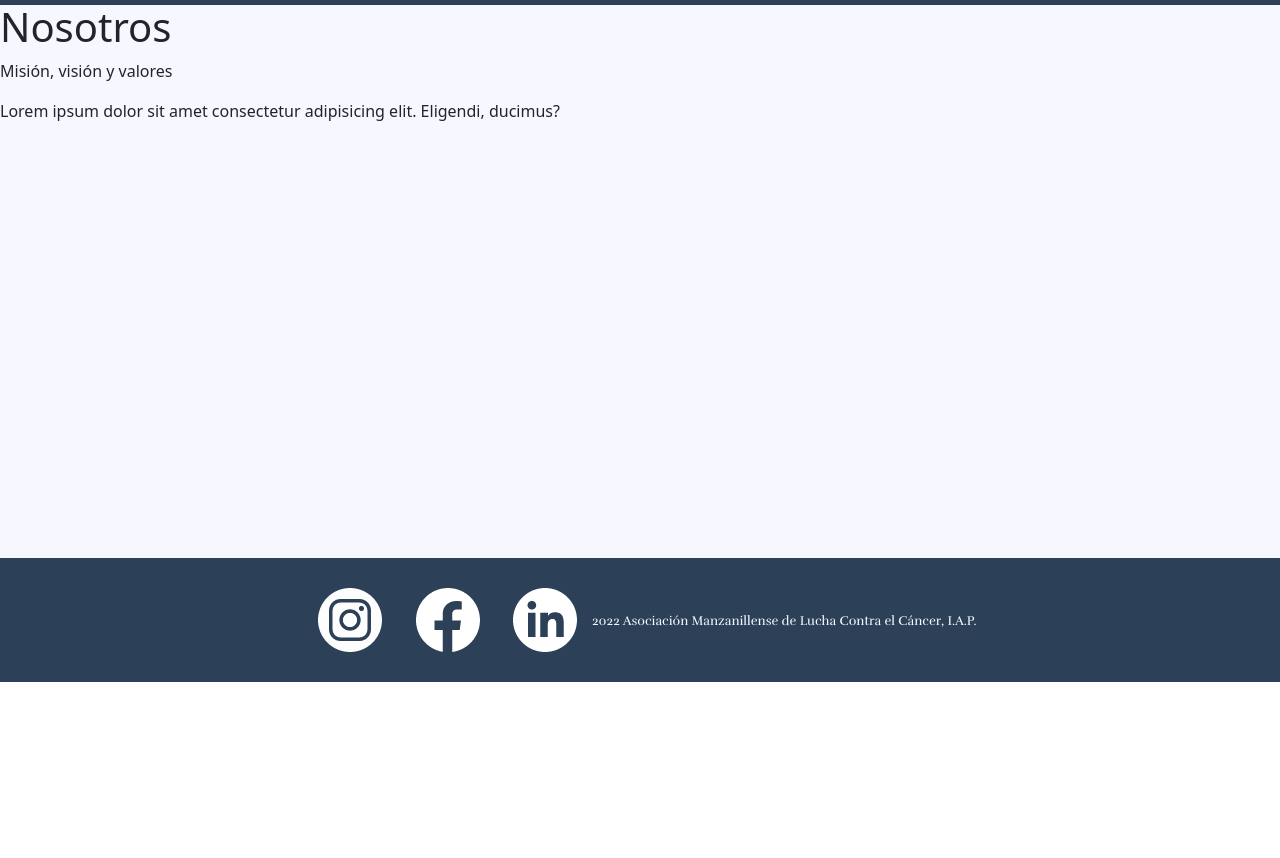
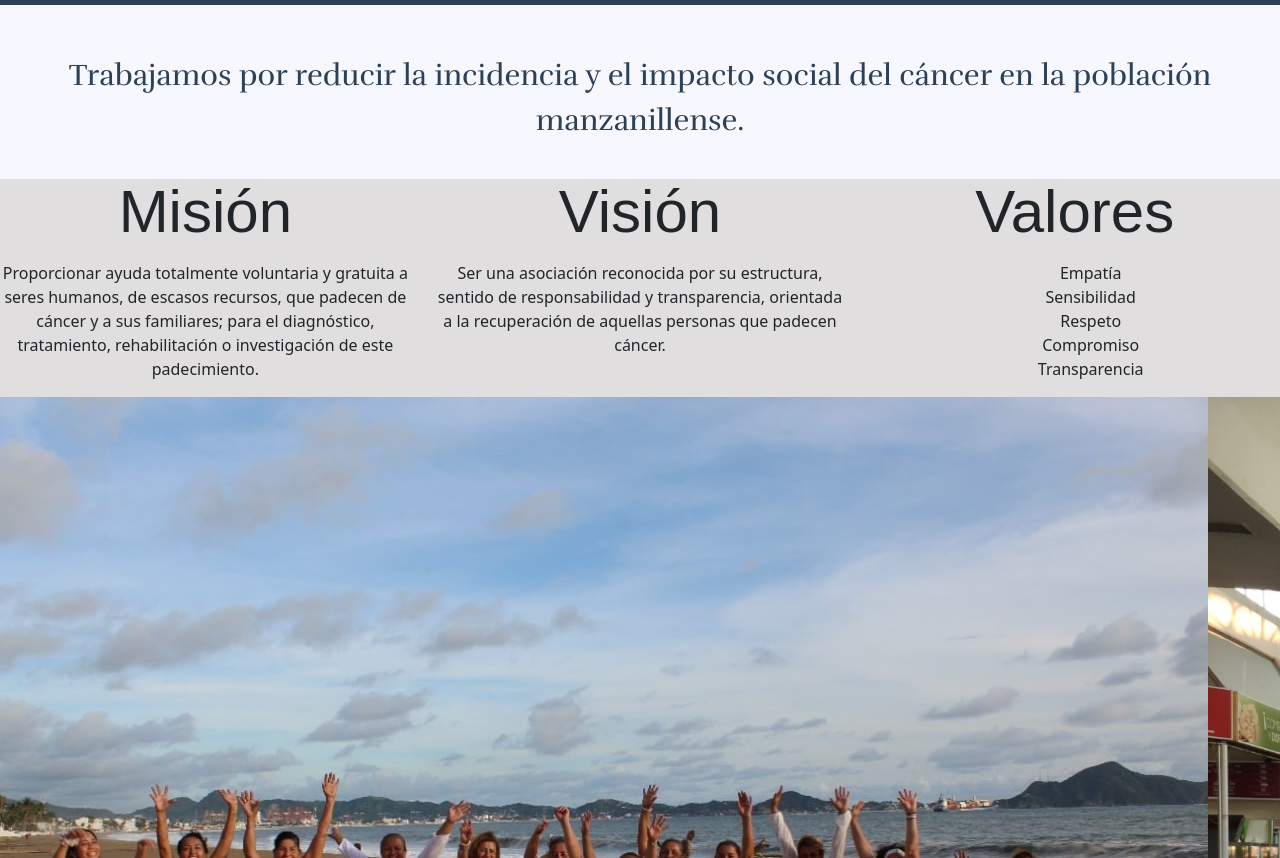
Before and after one commit to ApoloSanchez/site-AMLCC, a plain HTML site: page pages/nosotros.html in a window 1280 px wide. Shown: the part 82-940 px from the top of the page. Before the commit the page ends 800 px from the top, so only its background shows below. Drawn offline with nearby package versions, Linux system fonts and the light colour scheme; a web font is replaced by a local one.

Commit message:
Se agregó seccion Plan estratégico y carrusel de fotos a Nosotros

```diff
--- a/css/style.css
+++ b/css/style.css
@@ -57,12 +57,31 @@ main{
     line-height: 1.5;
     padding: 50px 30px 20px;
     text-align: center;
+    color: #2C4058;
 }
 .text3{
     font-family: 'Oxygen', sans-serif;
     font-size: 25px;
     font-weight: 400;
     line-height: 1.5;
+}
+button{
+    font-size:14px;
+    font-family:'Oxygen', sans-serif;
+    font-weight:bold;
+    color:white;
+    background:#e7356f;
+    border: 0px;
+    border-radius: 5px;
+    width:80px;
+    height:30px;
+}
+button:hover{
+    background:#f8ae00;
+    font-weight:bolder;
+}
+.rowhigh{
+    background-color: rgb(224, 222, 222);
 }
 
 /* BANNER */
@@ -89,39 +108,8 @@ main{
     background-repeat: no-repeat;
     background-position: center;
 }
-button{
-    font-size:14px;
-    font-family:'Oxygen', sans-serif;
-    font-weight:bold;
-    color:white;
-    background:#e7356f;
-    border: 0px;
-    border-radius: 5px;
-    width:80px;
-    height:30px;
-   }
-button:hover{
-    background:#f8ae00;
-    font-weight:bolder;
-}
 
-/* GALERÍA DE APOYOS */
-/* .services-cards{
-    max-width: 75%;
-    margin: 0 auto;
-    display: grid;
-    grid-template-columns: repeat(4,1fr);
-    justify-content: center;
-    justify-items: center;
-    grid-row-gap: 15px;
-}
-.grid-container img{
-    border-radius: 10%;
-}
-.grid-container p{
-    text-align: center;
-    color: #2C4058;
-} */
+
 
 /* FOOTER */
 .footer{
--- a/pages/nosotros.html
+++ b/pages/nosotros.html
@@ -34,18 +34,48 @@
     </header>
 
     <main class="main-nosotros">
-        <h1>Nosotros</h1>
-        <p>Misión, visión y valores</p>
-        <p>Lorem ipsum dolor sit amet consectetur adipisicing elit. Eligendi, ducimus?</p>
-
-        <!-- Plan estratégico (misión, visión, valores) -->
-
-        <!-- Redes de las que formamos parte -->
-
-        <!-- Certificaciones y reconocimientos -->
-
-        <!-- Sección de "Otros datos" (enlaces a historia, eventos, informes)" -->
-
+        <section class="text-center">
+            <p class="text2">Trabajamos por reducir la incidencia y el impacto social del cáncer en la población
+                manzanillense.</p>
+            <div class="row rowhigh">
+                <div class="col">
+                    <p class="text1">Misión</p>
+                    <p>Proporcionar ayuda totalmente voluntaria y gratuita a seres humanos, de escasos recursos, que padecen de
+                        cáncer y a sus familiares; para el diagnóstico, tratamiento, rehabilitación o investigación de este
+                        padecimiento.</p>
+                </div>
+                <div class="col">
+                    <p class="text1">Visión</p>
+                    <p>Ser una asociación reconocida por su estructura, sentido de responsabilidad y transparencia, orientada a
+                        la recuperación de aquellas personas que padecen cáncer.</p>
+                </div>
+                <div class="col">
+                    <p class="text1">Valores</p>
+                    <ul>
+                        <li>Empatía</li>
+                        <li>Sensibilidad</li>
+                        <li>Respeto</li>
+                        <li>Compromiso</li>
+                        <li>Transparencia</li>
+                    </ul>
+                </div>
+            </div>
+        </section>
+        <!-- INICIA CAROUSEL NOSOTROS -->
+        <div id="carouselExampleSlidesOnly" class="carousel slide" data-bs-ride="carousel">
+            <div class="carousel-inner">
+                <div class="carousel-item active">
+                    <img src="../img/nosotros/255636298_882342762432957_8853409425067968683_n.jpg" class="d-block w-100" alt="...">
+                </div>
+                <div class="carousel-item">
+                    <img src="../img/nosotros/256186375_882941805706386_1591547695048855640_n.jpg" class="d-block w-100" alt="...">
+                </div>
+                <div class="carousel-item">
+                    <img src="../img/nosotros/71541454_396929384307633_6500821185935179776_n.jpg" class="d-block w-100" alt="...">
+                </div>
+            </div>
+        </div>
+        <!-- FIN CAROUSEL NOSOTROS -->
     </main>
 
     <footer class="footer">
```
Also changed, not shown: index.html (+1 -1 lines), img/nosotros/255636298_882342762432957_8853409425067968683_n.jpg (added), img/nosotros/256186375_882941805706386_1591547695048855640_n.jpg (added), img/nosotros/71541454_396929384307633_6500821185935179776_n.jpg (added).
